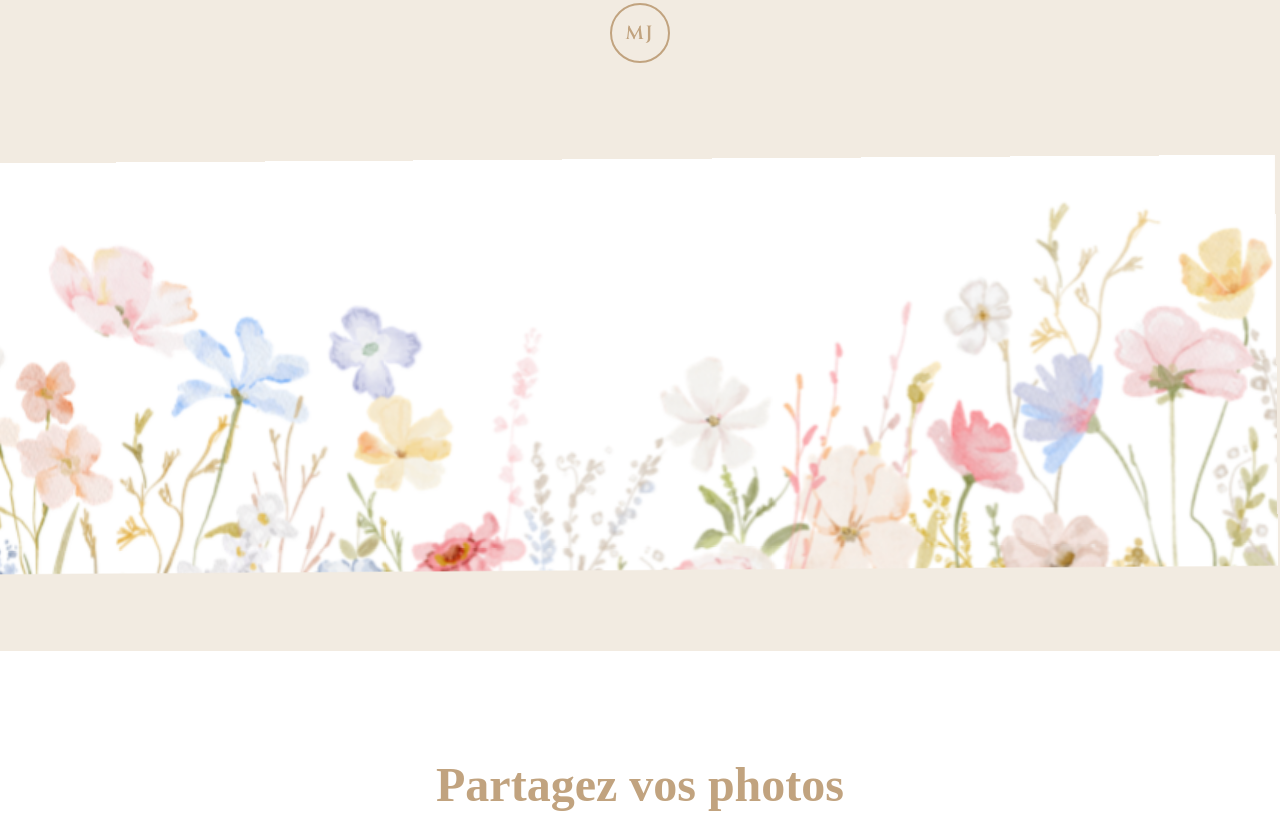
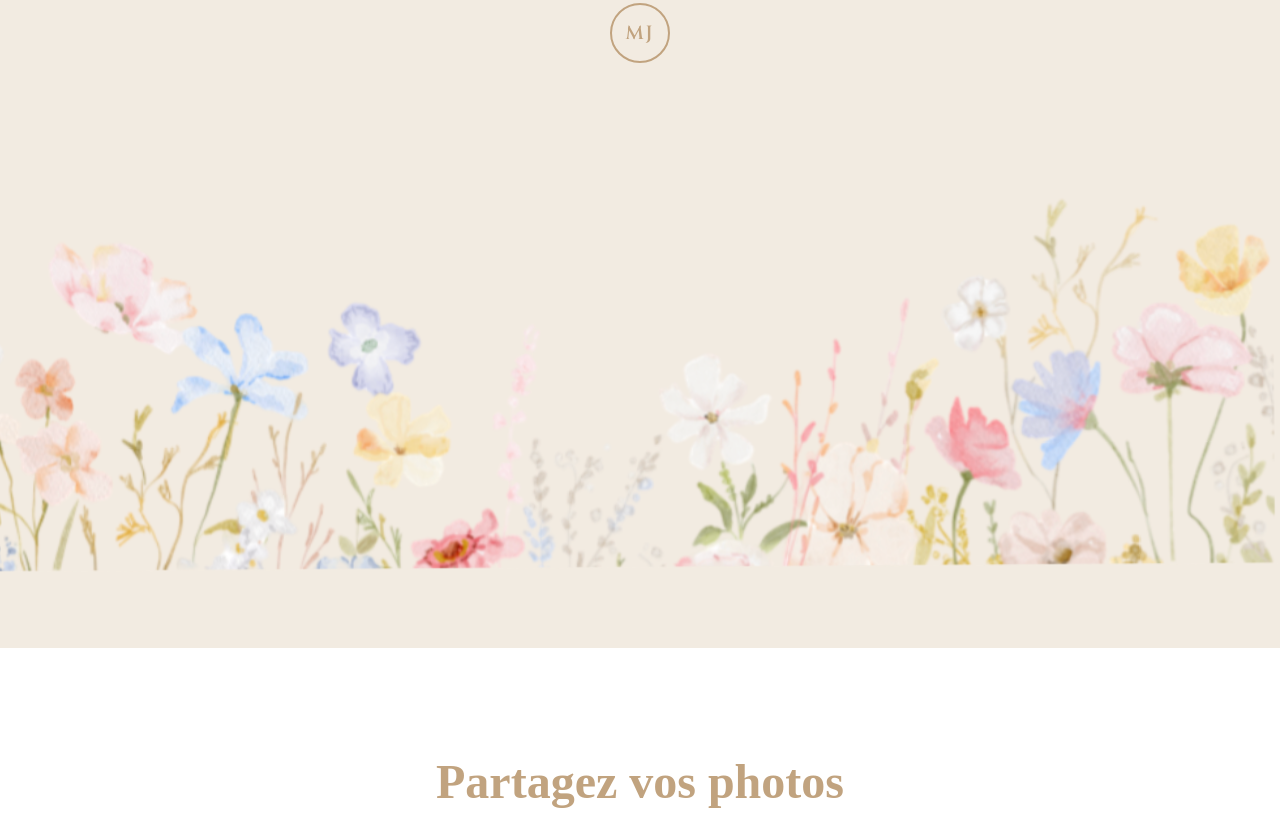
Before and after one commit to RICHARD7235/site-mariage-mathilde-jean, a plain HTML site: page index.html in a window 1280 px wide. Shown: the part 3999-4826 px from the top of the page. Drawn offline with nearby package versions, Linux system fonts and the light colour scheme; a web font is replaced by a local one.

Commit message:
Replace floral image with a beige variant

```diff
--- a/index.html
+++ b/index.html
@@ -161,7 +161,7 @@
             </div>
             <div class="monogram">MJ</div>
         </div>
-        <img src="images/fleurs.png" alt="Décoration florale" class="fleurs-bottom">
+        <img src="images/fleurs_beige.png" alt="Décoration florale" class="fleurs-bottom">
     </section>
 
     <!-- Photos -->
@@ -205,7 +205,7 @@
 
             <div class="monogram">MJ</div>
         </div>
-        <img src="images/fleurs.png" alt="Décoration florale" class="fleurs-bottom">
+        <img src="images/fleurs_beige.png" alt="Décoration florale" class="fleurs-bottom">
     </section>
 
     <!-- Footer -->
```
